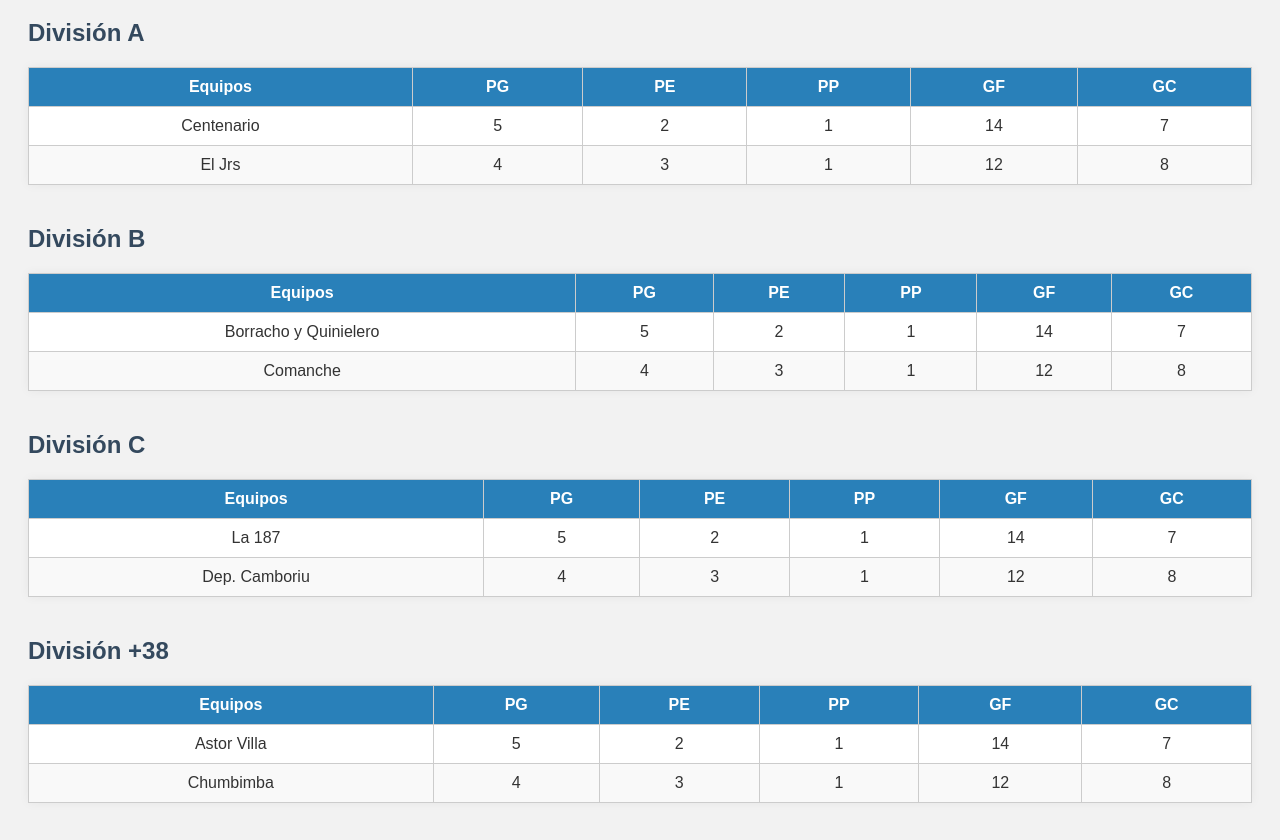
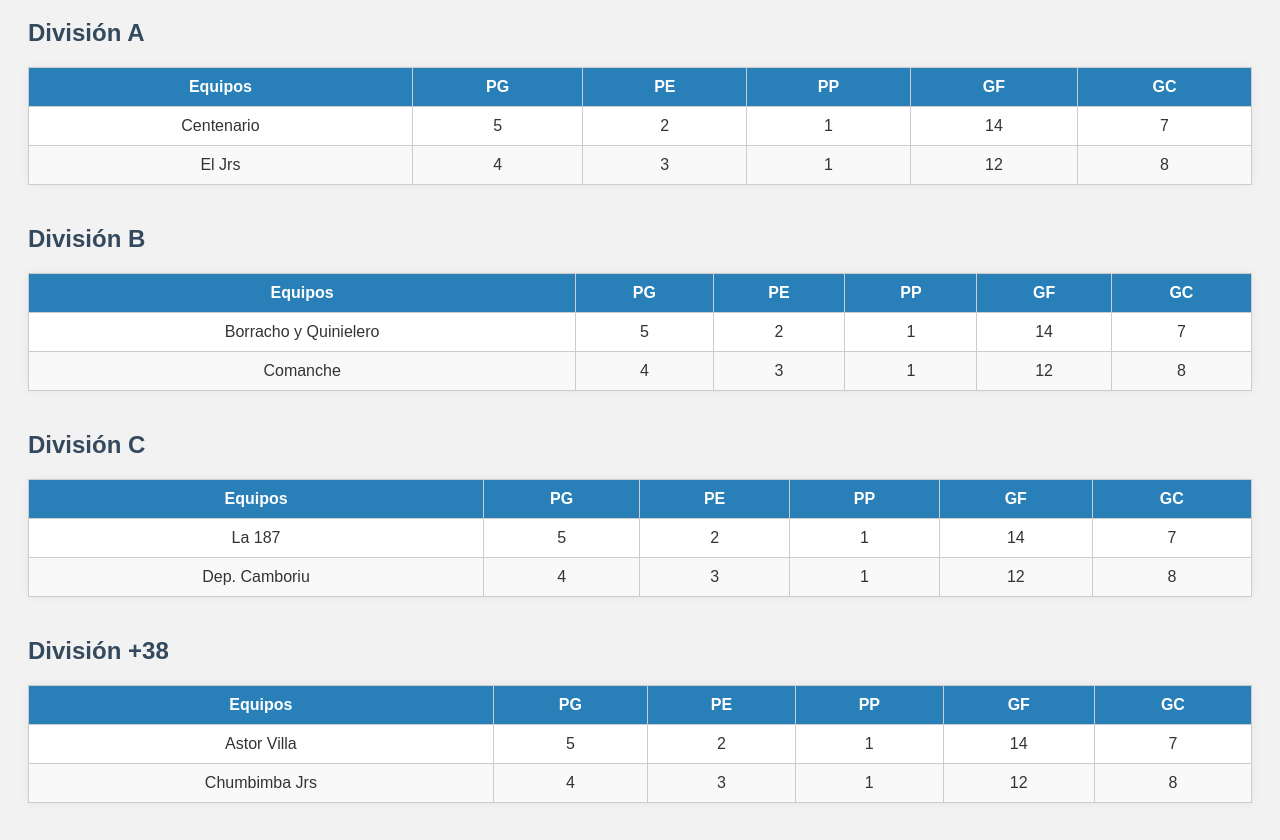
Before and after one commit to Ignacio310731/tabla-futbol, a plain HTML site: page index.html in a window 1280 px wide. Shown: the part 107-947 px from the top of the page. Drawn offline with Linux system fonts and the light colour scheme.

Commit message:
Add files via upload

```diff
--- a/index.html
+++ b/index.html
@@ -50,7 +50,7 @@
       </thead>
       <tbody>
         <tr><td>Astor Villa</td><td>5</td><td>2</td><td>1</td><td>14</td><td>7</td></tr>
-        <tr><td>Chumbimba</td><td>4</td><td>3</td><td>1</td><td>12</td><td>8</td></tr>
+        <tr><td>Chumbimba Jrs</td><td>4</td><td>3</td><td>1</td><td>12</td><td>8</td></tr>
       </tbody>
     </table>
       </section>
```
